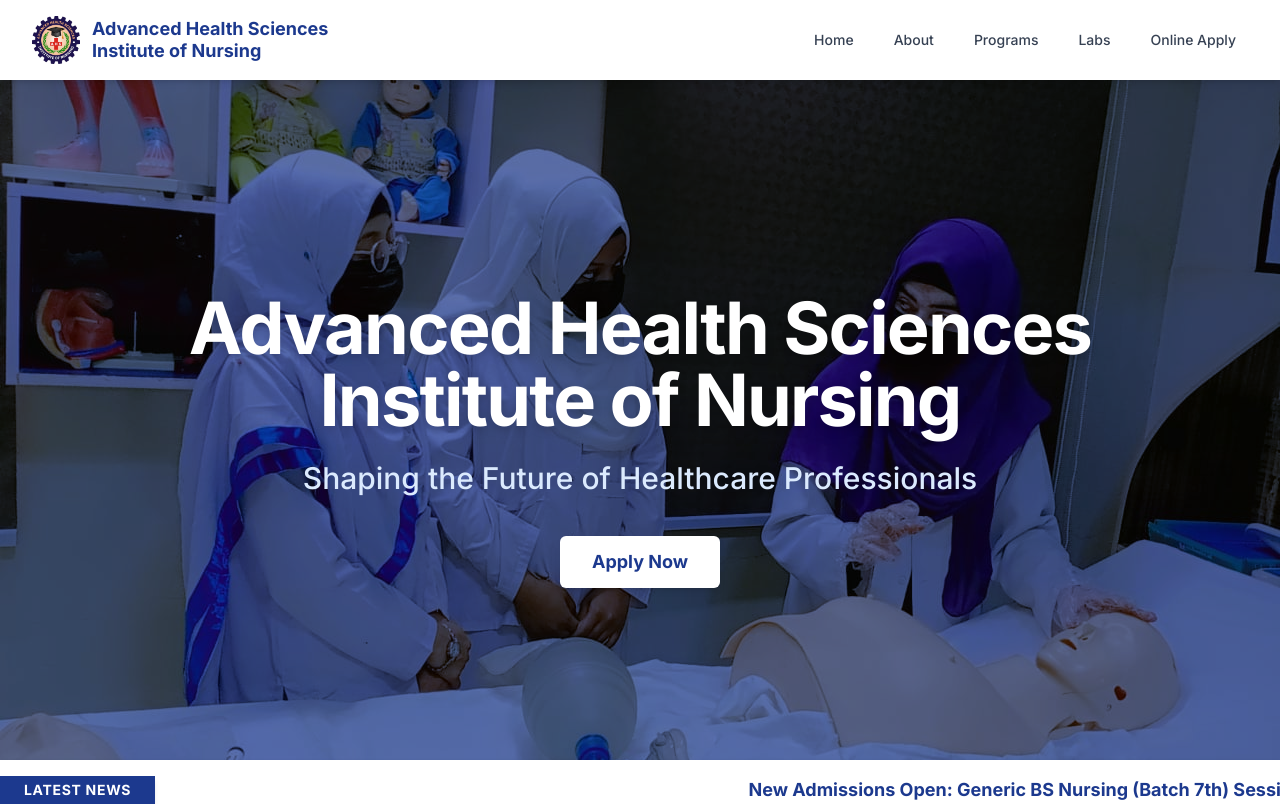
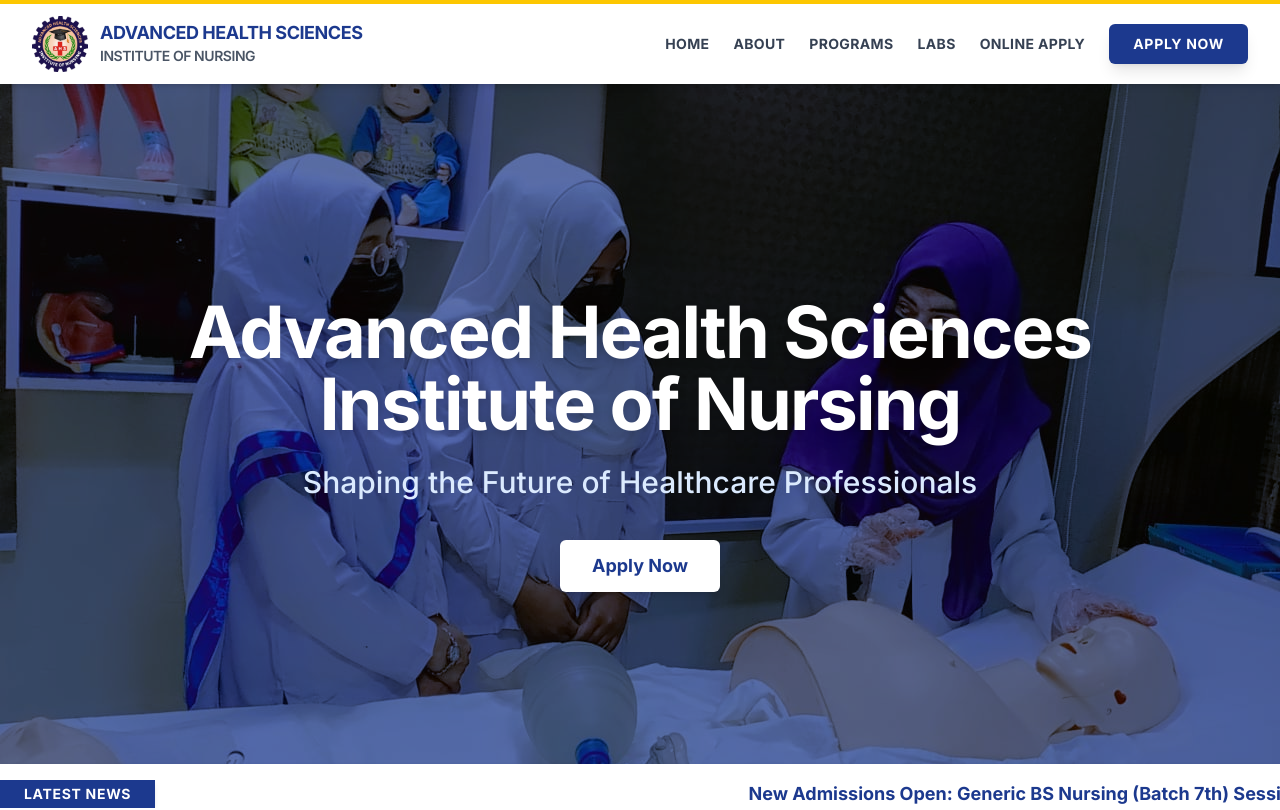
Before and after one commit to AHSANKHAN1999/ahsion-website, a Next.js app: page / in a window 1280 px wide. Shown: the top 810 px of the page. Built offline with nearby package versions, Linux system fonts and the light colour scheme.

Commit message:
Update navbar to university style with yellow accents

```diff
--- a/src/components/Navbar.js
+++ b/src/components/Navbar.js
@@ -11,14 +11,15 @@ export default function Navbar() {
   const [openDropdown, setOpenDropdown] = useState(null);
 
   return (
-    <nav className="bg-white shadow-md sticky top-0 z-50 font-sans">
+    // Added border-t-4 border-yellow-400 to match Footer theme
+    <nav className="bg-white shadow-md sticky top-0 z-50 font-sans border-t-4 border-yellow-400">
       <div className="max-w-7xl mx-auto px-4 sm:px-6 lg:px-8">
         <div className="flex justify-between items-center h-20">
 
           {/* --- 1. LEFT SIDE: LOGO & NAME --- */}
           <div className="flex-shrink-0 flex items-center">
-            <Link href="/" className="flex items-center gap-3">
-              <div className="relative w-12 h-12 flex-shrink-0">
+            <Link href="/" className="flex items-center gap-3 group">
+              <div className="relative w-14 h-14 flex-shrink-0">
                 <Image
                   src="/images/logo.jpg"
                   alt="AHSION Logo"
@@ -27,15 +28,14 @@ export default function Navbar() {
                 />
               </div>
 
-              {/* --- NAME LOGIC CHANGED HERE --- */}
               <div className="flex flex-col">
-                {/* Desktop Name (Full) - Sirf Laptop par dikhega */}
-                <span className="hidden lg:block font-bold text-lg text-blue-900 leading-tight">
+                {/* Desktop Name */}
+                <span className="hidden lg:block font-bold text-lg text-blue-900 leading-tight uppercase tracking-tight group-hover:text-blue-700 transition">
                   Advanced Health Sciences <br />
-                  Institute of Nursing
+                  <span className="text-sm font-semibold text-gray-600 group-hover:text-yellow-600 transition">Institute of Nursing</span>
                 </span>
 
-                {/* Mobile Name (Short) - Sirf Mobile par dikhega */}
+                {/* Mobile Name */}
                 <span className="block lg:hidden font-bold text-sm text-blue-900 leading-tight max-w-[200px]">
                   AHS Institute of Nursing
                 </span>
@@ -45,7 +45,7 @@ export default function Navbar() {
           </div>
 
           {/* --- 2. MIDDLE: DESKTOP MENU --- */}
-          <div className="hidden lg:flex items-center h-full gap-4">
+          <div className="hidden lg:flex items-center h-full gap-6">
             {siteData.navigation.map((item) => (
               <div
                 key={item.label}
@@ -55,20 +55,22 @@ export default function Navbar() {
               >
                 <Link
                   href={item.link}
-                  className="text-gray-700 hover:text-blue-900 px-3 py-2 rounded-md text-sm font-medium transition-colors"
+                  className="text-gray-700 hover:text-blue-900 font-bold text-sm uppercase tracking-wide transition-colors relative group py-2"
                 >
                   {item.label}
+                  {/* Hover Underline Effect */}
+                  <span className="absolute bottom-0 left-0 w-0 h-0.5 bg-yellow-400 transition-all duration-300 group-hover:w-full"></span>
                 </Link>
 
                 {/* Desktop Dropdown */}
                 {item.sub_navigation && isAboutHovered && (
-                  <div className="absolute top-full left-0 mt-0 w-48 rounded-md shadow-lg bg-white ring-1 ring-black ring-opacity-5 focus:outline-none">
-                    <div className="py-1">
+                  <div className="absolute top-full left-0 mt-0 w-56 rounded-b-lg shadow-xl bg-white border-t-2 border-yellow-400 animate-fadeIn">
+                    <div className="py-2">
                       {item.sub_navigation.map((subItem) => (
                         <Link
                           key={subItem.label}
                           href={subItem.link}
-                          className="block px-4 py-2 text-sm text-gray-700 hover:bg-gray-100"
+                          className="block px-4 py-3 text-sm text-gray-700 hover:bg-blue-50 hover:text-blue-900 transition-colors border-b border-gray-50 last:border-0"
                           onClick={() => setIsAboutHovered(false)}
                         >
                           {subItem.label}
@@ -79,15 +81,23 @@ export default function Navbar() {
                 )}
               </div>
             ))}
+
+            {/* Apply Now Button (Professional Style) */}
+            <Link
+                href="/admissions"
+                className="bg-blue-900 text-white px-6 py-2.5 rounded-md text-sm font-bold uppercase tracking-wider hover:bg-yellow-400 hover:text-blue-900 transition-all duration-300 shadow-lg transform hover:-translate-y-0.5"
+            >
+                Apply Now
+            </Link>
           </div>
 
           {/* --- 3. RIGHT SIDE: MOBILE MENU BUTTON --- */}
           <div className="flex items-center lg:hidden">
             <button
               onClick={() => setIsOpen(!isOpen)}
-              className="text-blue-900 hover:text-blue-700 focus:outline-none p-2"
+              className="text-blue-900 hover:text-yellow-600 focus:outline-none p-2 transition"
             >
-              {isOpen ? <X size={30} /> : <Menu size={30} />}
+              {isOpen ? <X size={32} /> : <Menu size={32} />}
             </button>
           </div>
         </div>
@@ -95,23 +105,23 @@ export default function Navbar() {
 
       {/* --- 4. MOBILE MENU LIST --- */}
       {isOpen && (
-        <div className="lg:hidden bg-white shadow-lg border-t absolute top-20 left-0 w-full z-40">
-          <div className="px-4 pt-2 pb-6 space-y-1 bg-white">
+        <div className="lg:hidden bg-white shadow-2xl border-t border-gray-100 absolute top-20 left-0 w-full z-40 h-screen overflow-y-auto pb-20">
+          <div className="px-4 pt-4 pb-6 space-y-2 bg-white">
             {siteData.navigation.map((item) => (
-              <div key={item.label}>
+              <div key={item.label} className="border-b border-gray-50 last:border-0 pb-1">
                 {item.sub_navigation ? (
                   <button
                     onClick={() => setOpenDropdown(openDropdown === item.label ? null : item.label)}
-                    className="w-full text-left text-gray-700 hover:text-blue-900 hover:bg-gray-50 px-3 py-3 rounded-md text-base font-medium flex justify-between items-center"
+                    className="w-full text-left text-gray-800 hover:text-blue-900 px-2 py-4 rounded-md text-base font-bold flex justify-between items-center"
                   >
                     {item.label}
-                    <span>{openDropdown === item.label ? '▲' : '▼'}</span>
+                    <span className={`transition-transform duration-200 ${openDropdown === item.label ? 'rotate-180' : ''}`}>▼</span>
                   </button>
                 ) : (
                   <Link
                     href={item.link}
                     onClick={() => setIsOpen(false)}
-                    className="block text-gray-700 hover:text-blue-900 hover:bg-gray-50 px-3 py-3 rounded-md text-base font-medium"
+                    className="block text-gray-800 hover:text-blue-900 hover:bg-blue-50 px-2 py-4 rounded-md text-base font-bold"
                   >
                     {item.label}
                   </Link>
@@ -119,15 +129,15 @@ export default function Navbar() {
 
                 {/* Mobile Dropdown Items */}
                 {item.sub_navigation && openDropdown === item.label && (
-                  <div className="pl-6 pt-1 pb-1 border-l-2 border-gray-100 ml-3 bg-gray-50">
+                  <div className="pl-4 pt-1 pb-2 bg-gray-50 rounded-lg mb-2">
                     {item.sub_navigation.map((subItem) => (
                       <Link
                         key={subItem.label}
                         href={subItem.link}
                         onClick={() => setIsOpen(false)}
-                        className="block py-2 text-sm text-gray-600 hover:text-blue-900"
+                        className="block py-3 px-2 text-sm text-gray-600 hover:text-blue-900 font-medium"
                       >
-                        {subItem.label}
+                        › {subItem.label}
                       </Link>
                     ))}
                   </div>
@@ -135,13 +145,13 @@ export default function Navbar() {
               </div>
             ))}
 
-            <div className="pt-4 pb-2">
+            <div className="pt-6 pb-4">
                 <Link
                 href="/admissions"
                 onClick={() => setIsOpen(false)}
-                className="block bg-blue-900 text-white text-center px-3 py-3 rounded-md text-base font-bold hover:bg-blue-800 shadow-sm"
+                className="block w-full bg-blue-900 text-white text-center px-4 py-4 rounded-lg text-lg font-bold uppercase tracking-wider hover:bg-yellow-400 hover:text-blue-900 transition-all shadow-md"
                 >
-                Apply Now
+                Apply Online
                 </Link>
             </div>
           </div>
```
